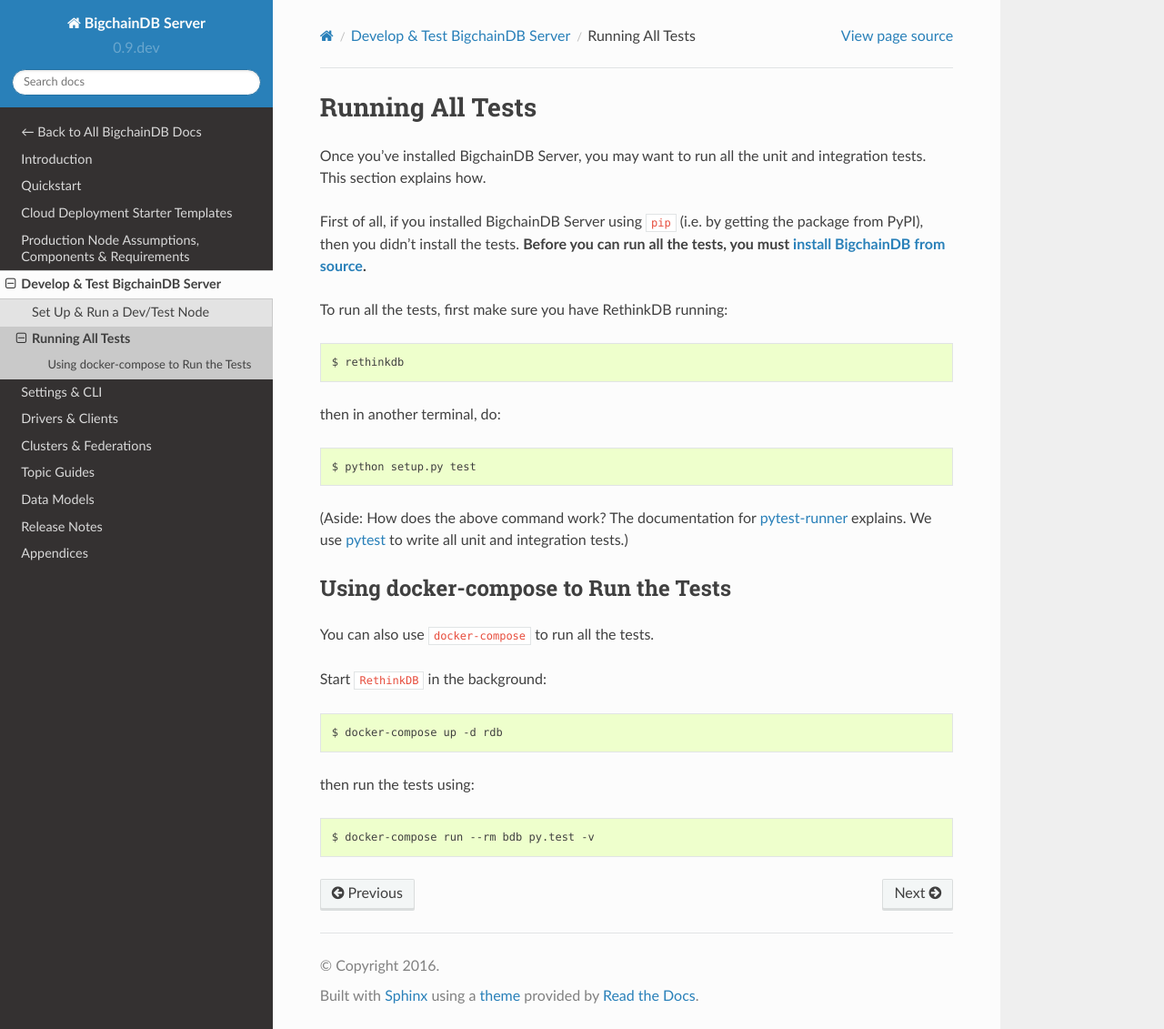
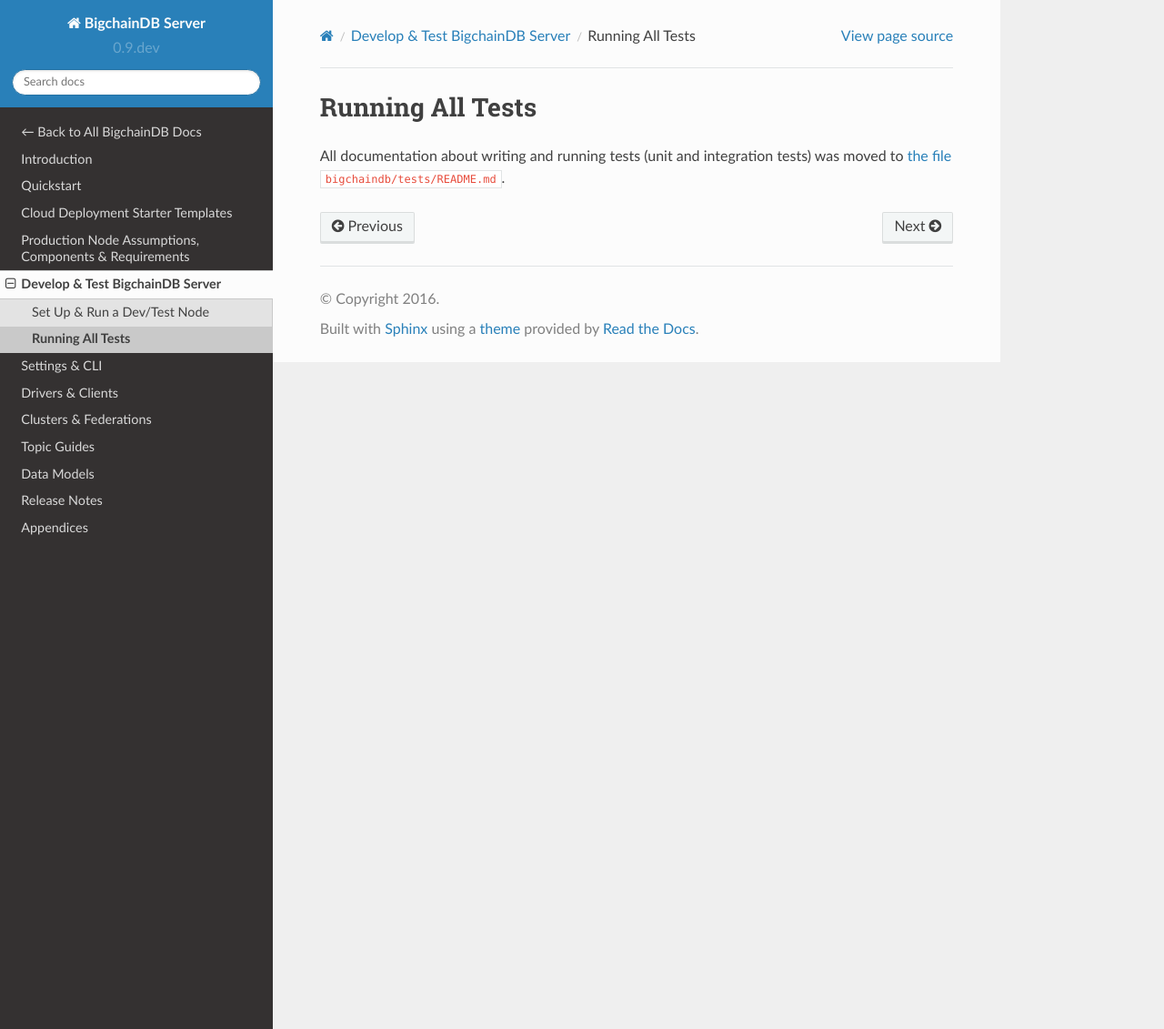
Before and after one commit to bigchaindb/bigchaindb, a Sphinx documentation site: the page built from docs/server/source/dev-and-test/running-all-tests.md, in a window 1280 px wide and 1131 px high. Shown: the whole window at 91% size. Built offline with Sphinx 7.4.7 and the Read the Docs theme 2.0.0, drawn with Linux system fonts in a browser that asks for light colours; pages that are not in the unit, such as notebooks, are missing from menus.

Commit message:
Moved dev-and-test/running-all-tests.md content to tests/README.md

````diff
--- a/docs/server/source/dev-and-test/running-all-tests.md
+++ b/docs/server/source/dev-and-test/running-all-tests.md
@@ -1,36 +1,3 @@
 # Running All Tests
 
-Once you've installed BigchainDB Server, you may want to run all the unit and integration tests. This section explains how.
-
-First of all, if you installed BigchainDB Server using `pip` (i.e. by getting the package from PyPI), then you didn't install the tests. **Before you can run all the tests, you must [install BigchainDB from source](setup-run-node.html#how-to-install-bigchaindb-from-source).**
-
-To run all the tests, first make sure you have RethinkDB running:
-
-```text
-$ rethinkdb
-```
-
-then in another terminal, do:
-
-```text
-$ python setup.py test
-```
-
-(Aside: How does the above command work? The documentation for [pytest-runner](https://pypi.python.org/pypi/pytest-runner) explains. We use [pytest](http://docs.pytest.org/en/latest/) to write all unit and integration tests.)
-
-
-### Using docker-compose to Run the Tests
-
-You can also use `docker-compose` to run all the tests.
-
-Start `RethinkDB` in the background:
-
-```text
-$ docker-compose up -d rdb
-```
-
-then run the tests using:
-
-```text
-$ docker-compose run --rm bdb py.test -v
-```
+All documentation about writing and running tests (unit and integration tests) was moved to [the file `bigchaindb/tests/README.md`](https://github.com/bigchaindb/bigchaindb/blob/master/tests/README.md).
````
Also changed, not shown: 1 other file.
